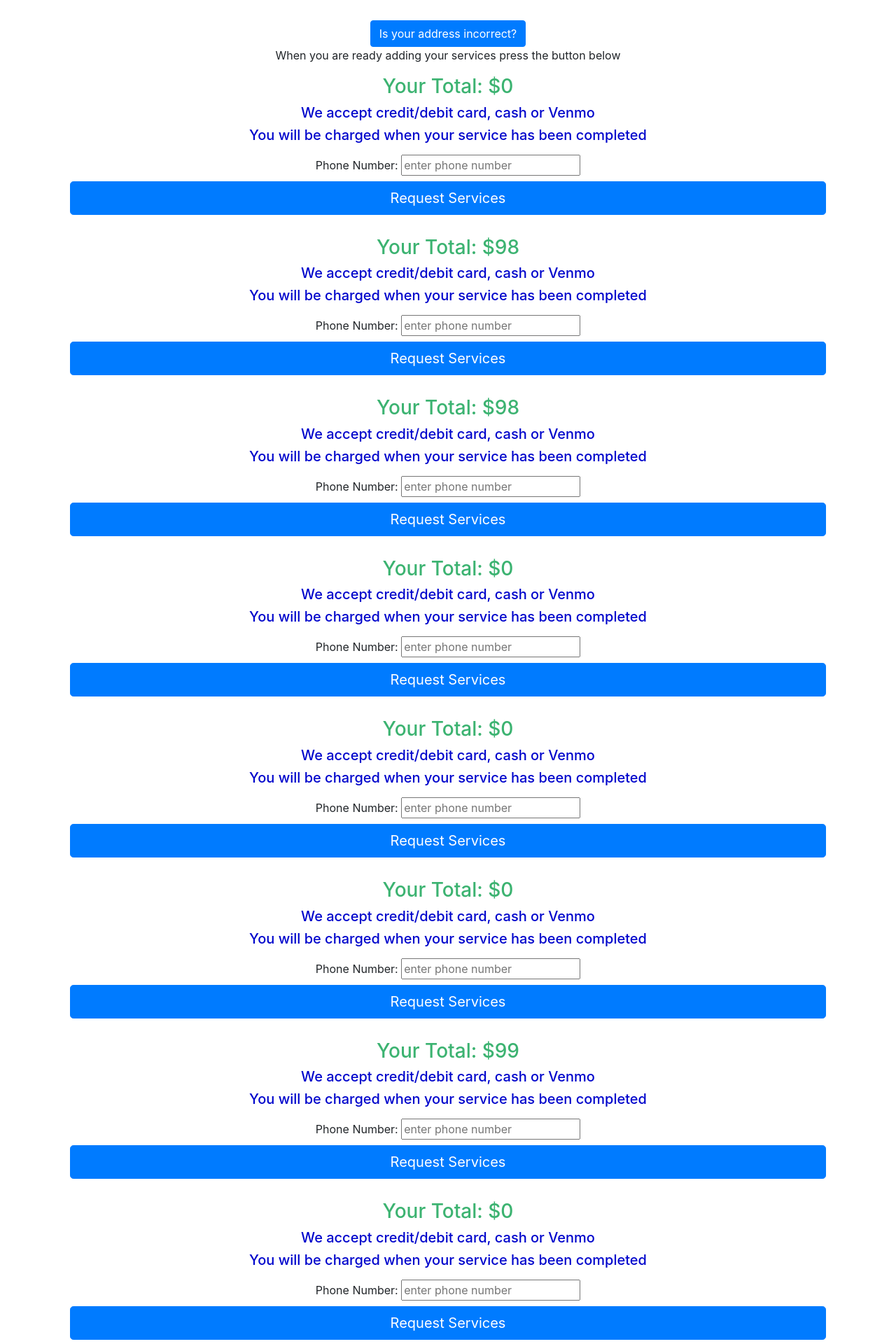
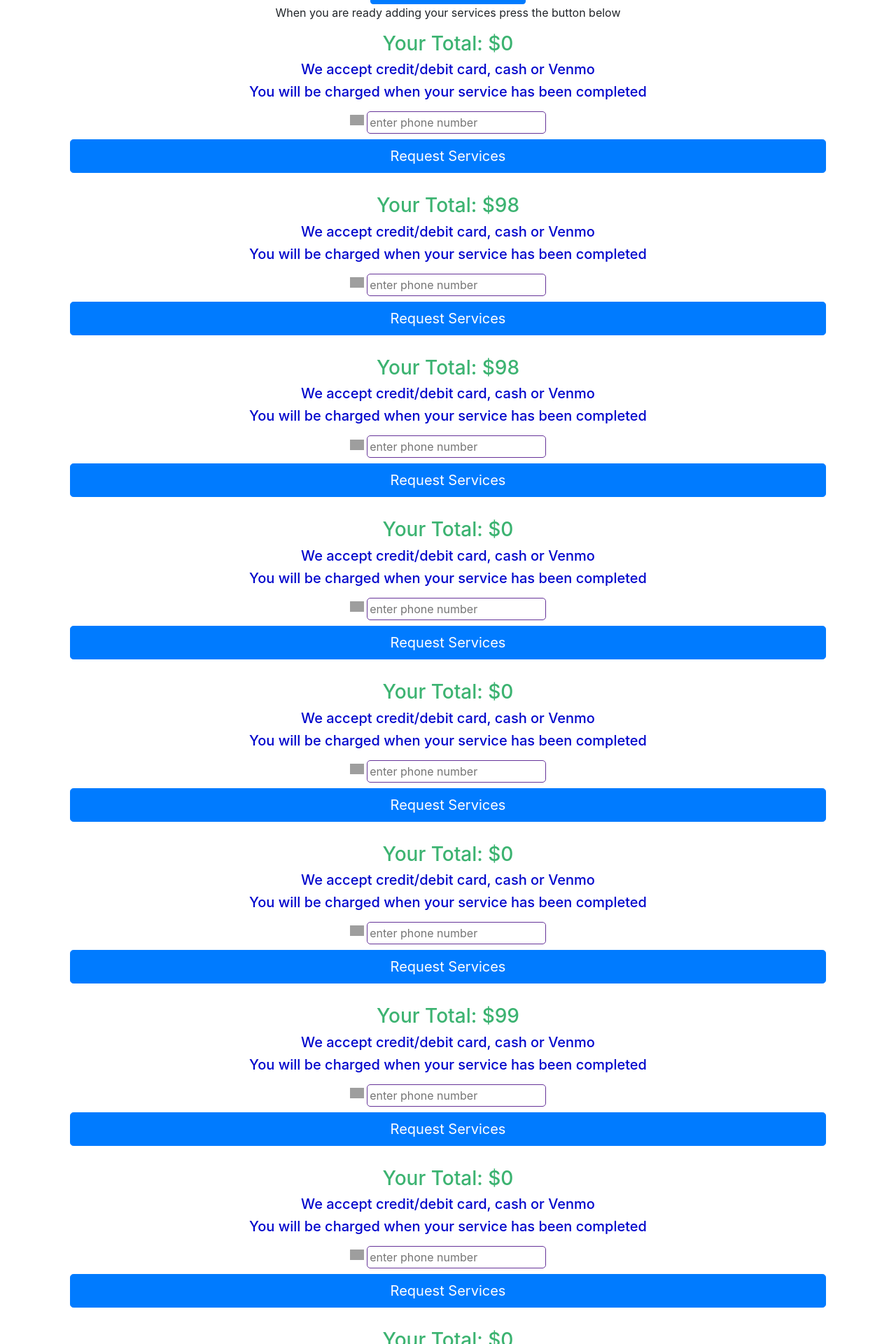
Before and after one commit to silvano905/car, a Django app: template helper/templates/helper/services.html in a window 1280 px wide. Shown: the part 2314-4234 px from the top of the page at 70% size. Run offline with Django 3.2, Linux system fonts and the light colour scheme; the template is opened without the code that fills it: values that come from a table or form of the project are taken from there, others are empty; data comes from the database, SQL or seed files in the repository; both versions use the stored data as it was after the commit; some libraries are stand-ins or nearby versions; grey boxes are pictures that could not be loaded.

Commit message:
12/1/18 #5

```diff
--- a/helper/templates/helper/espanol.html
+++ b/helper/templates/helper/espanol.html
@@ -24,24 +24,22 @@
 
     {% endif %}
 
-    <h6>Select your language for better service</h6>
-    <h6>Por favor elija su idioma preferido para atenderlo mejor</h6>
 
         <div class="btn-group" role="group" aria-label="Basic example">
             <form action="{% url 'help:add'%}" method="post">
             {% csrf_token %}
                 {% if x.language == 'english' %}
-                    <button type="submit" name="language" value="english" class="btn btn-success">English</button>
+                    <button type="submit" name="language" value="english" class="btn btn-success btn-sm">English</button>
                 {% else %}
-                    <button type="submit" name="language" value="english" class="btn btn-secondary">English</button>
+                    <button type="submit" name="language" value="english" class="btn btn-secondary btn-sm">English</button>
                 {% endif %}
             </form>
             <form action="{% url 'help:add'%}" method="post">
             {% csrf_token %}
                 {% if x.language == 'espanol' %}
-            <button type="submit" name="language" value="espanol" class="btn btn-success">Español</button>
+            <button type="submit" name="language" value="espanol" class="btn btn-success btn-sm">Español</button>
                 {% else %}
-                <button type="submit" name="language" value="espanol" class="btn btn-secondary">Español</button>
+                <button type="submit" name="language" value="espanol" class="btn btn-secondary btn-sm">Español</button>
                 {% endif %}
             </form>
         </div>
@@ -253,14 +251,12 @@
                     <div style="margin-top: -15px; margin-bottom: 10px">
                         <a href="{% url 'help:services'%}"><button class="btn btn-primary btn-sm">Actualizar página</button></a>
                     </div>
-                    <label>O ingrese la dirección manualmente<input type="text" id="manul_address"></label>
+                    <label>O ingrese la dirección manualmente<input type="text" id="manul_address" placeholder="Ingresa ti dirección" style="padding: 3px; border: 1px solid rebeccapurple; border-radius: 5px"></label>
                 </div>
         </div>
 
 
-
     <div class="col-lg-12">
-
 
         <p align="center">Cuando esté listo para agregar sus servicios, presione el botón de abajo</p>
         {% for bere in all %}
@@ -273,7 +269,10 @@
                 <input type="hidden" name="grand_total" value="{{ bere.total }}">
                 <input type='hidden' name="long" value="fuel" id="lat">
                 <p class="small" id="phone_output"></p>
-                <label for="phone">Número de teléfono: <input type="text" required name="phone" placeholder="ingresa número telefónico" id="phone"></label>
+                <label for="phone">
+                    <img class="card-img-top" src="http://drive.google.com/uc?export=view&id=1-KalT8-Eolxhbs19mUmjqQL9wF4eLpO5"
+                         alt="tire" style="width: 20px; height: 20px; margin-top: -10px">
+<input type="text" required name="phone" placeholder="ingresa número telefónico" id="phone" style="padding: 3px; border: 1px solid rebeccapurple; border-radius: 5px"></label>
                 <button type="submit" class="bottom_margin btn btn-primary btn-lg btn-block" id="request">Solicitar servicio</button>
 
             </form>
--- a/helper/templates/helper/services.html
+++ b/helper/templates/helper/services.html
@@ -74,24 +74,21 @@
     {% endif %}
 
 
-            <h6>Select your language for better service</h6>
-    <h6>Por favor elija su idioma preferido para atenderlo mejor</h6>
-
         <div class="btn-group" role="group" aria-label="Basic example">
             <form action="{% url 'help:add'%}" method="post">
             {% csrf_token %}
                 {% if x.language == 'english' %}
-                    <button type="submit" name="language" value="english" class="btn btn-success">English</button>
+                    <button type="submit" name="language" value="english" class="btn btn-success btn-sm">English</button>
                 {% else %}
-                    <button type="submit" name="language" value="english" class="btn btn-secondary">English</button>
+                    <button type="submit" name="language" value="english" class="btn btn-secondary btn-sm">English</button>
                 {% endif %}
             </form>
             <form action="{% url 'help:add'%}" method="post">
             {% csrf_token %}
                 {% if x.language == 'espanol' %}
-            <button type="submit" name="language" value="espanol" class="btn btn-success">Español</button>
+            <button type="submit" name="language" value="espanol" class="btn btn-success btn-sm">Español</button>
                 {% else %}
-                <button type="submit" name="language" value="espanol" class="btn btn-secondary">Español</button>
+                <button type="submit" name="language" value="espanol" class="btn btn-secondary btn-sm">Español</button>
                 {% endif %}
             </form>
         </div>
@@ -105,7 +102,7 @@
 
                   <div class="card-body">
                     <h5 class="card-title">Forgot your car keys inside of your car?</h5>
-                    <p class="card-text">We can open your door without damaging anything.</p>
+                    <p class="card-text">We have the right tools to open your car in minutes and safely.</p>
                     <p class="price card-text">price: $49</p>
                             <form action="{% url 'help:add'%}" method="post">
                                 {% csrf_token %}
@@ -129,7 +126,7 @@
                     </div>
                     <div class="card-body">
                         <h5 class="card-title">Forgot your car keys inside of your car?</h5>
-                        <p class="card-text">We can open your door without damaging anything.</p>
+                        <p class="card-text">We have the right tools to open your car in minutes and safely.</p>
                         <p class="price card-text">price: $49</p>
                         <a href="{% url 'help:undo'%}"><button class="btn btn-danger">Remove All</button></a>
                     </div>
@@ -146,7 +143,7 @@
 
                   <div class="card-body">
                     <h5 class="card-title">Frozen door?</h5>
-                    <p class="card-text">We can unfreeze your car door in less than 5 minutes</p>
+                    <p class="card-text">We can unfreeze your car door in less than 3 minutes</p>
                     <p class="price card-text">price: $49</p>
                             <form action="{% url 'help:add'%}" method="post">
                                 {% csrf_token %}
@@ -168,7 +165,7 @@
 
                   <div class="card-body">
                     <h5 class="card-title">Frozen door?</h5>
-                    <p class="card-text">We can unfreeze your car door in less than 5 minutes</p>
+                    <p class="card-text">We can unfreeze your car door in less than 3 minutes</p>
                     <p class="price card-text">price: $49</p>
                         <a href="{% url 'help:undo'%}"><button class="btn btn-danger">Remove All</button></a>
 
@@ -187,7 +184,7 @@
 
                   <div class="card-body">
                     <h5 class="card-title">Dead battery?</h5>
-                    <p class="card-text">We can Jump start your battery.</p>
+                    <p class="card-text">Car won't start? We can Jump start your battery.</p>
                     <p class="price card-text">price: $49</p>
                             <form action="{% url 'help:add'%}" method="post">
                                 {% csrf_token %}
@@ -229,7 +226,7 @@
 
                   <div class="card-body">
                     <h5 class="card-title">Need fuel?</h5>
-                    <p class="card-text">We can deliver to you 2.2 gallons of fuel in an emergency</p>
+                    <p class="card-text">We can deliver to you 2 gallons of fuel in an emergency</p>
                     <p class="price card-text">price: $59</p>
                             <form action="{% url 'help:add'%}" method="post">
                                 {% csrf_token %}
@@ -251,7 +248,7 @@
 
                   <div class="card-body">
                     <h5 class="card-title">Need fuel?</h5>
-                    <p class="card-text">We can deliver to you 2.2 gallons of fuel in an emergency</p>
+                    <p class="card-text">We can deliver to you 2 gallons of fuel in an emergency</p>
                     <p class="price card-text">price: $59</p>
                          <a href="{% url 'help:undo'%}"><button class="btn btn-danger">Remove All</button></a>
 
@@ -269,7 +266,7 @@
                   <div class="card-body">
                     <h5 class="card-title">Flat tire?</h5>
                     <p class="card-text">Let us get you a quick tire change service and install your spare tire for
-                        you in minutes. Or request a spare tire if you don't hava on.</p>
+                        you in minutes. Or request a spare tire if you don't have one.</p>
 
                     <p class="price card-text">price: $<span id="total">70</span></p>
                             <form action="{% url 'help:add'%}" method="post">
@@ -330,7 +327,12 @@
                     <div style="margin-top: -15px; margin-bottom: 10px">
                         <a href="{% url 'help:services'%}"><button class="btn btn-primary btn-sm">Reload</button></a>
                     </div>
-                    <label>Or enter address manually<input type="text" id="manul_address"></label>
+                    <label>Or enter address manually<input type="text"
+                                                           id="manul_address"
+                                                           placeholder="Enter address"
+                                                           style="padding: 3px;
+                                                           border: 1px solid rebeccapurple;
+                                                           border-radius: 5px"></label>
                 </div>
         </div>
 
@@ -348,11 +350,12 @@
                 <input type="hidden" name="grand_total" value="{{ bere.total }}">
                 <input type='hidden' name="long" value="fuel" id="lat">
                 <p class="small" id="phone_output"></p>
-                <label for="phone">Phone Number: <input type="text"
-                                                        required
-                                                        name="phone"
-                                                        placeholder="enter phone number"
-                                                        id="phone"></label>
+                <label for="phone">
+                    <img class="card-img-top"
+                         src="http://drive.google.com/uc?export=view&id=1-KalT8-Eolxhbs19mUmjqQL9wF4eLpO5"
+                         alt="tire" style="width: 20px; height: 20px; margin-top: -10px">
+                    <input type="text" required name="phone" placeholder="enter phone number" id="phone"
+                           style="padding: 3px; border: 1px solid rebeccapurple; border-radius: 5px"></label>
                 <button type="submit" class="bottom_margin btn btn-primary btn-lg btn-block"
                         id="request">Request Services</button>
 
```
Also changed, not shown: db.sqlite3.
